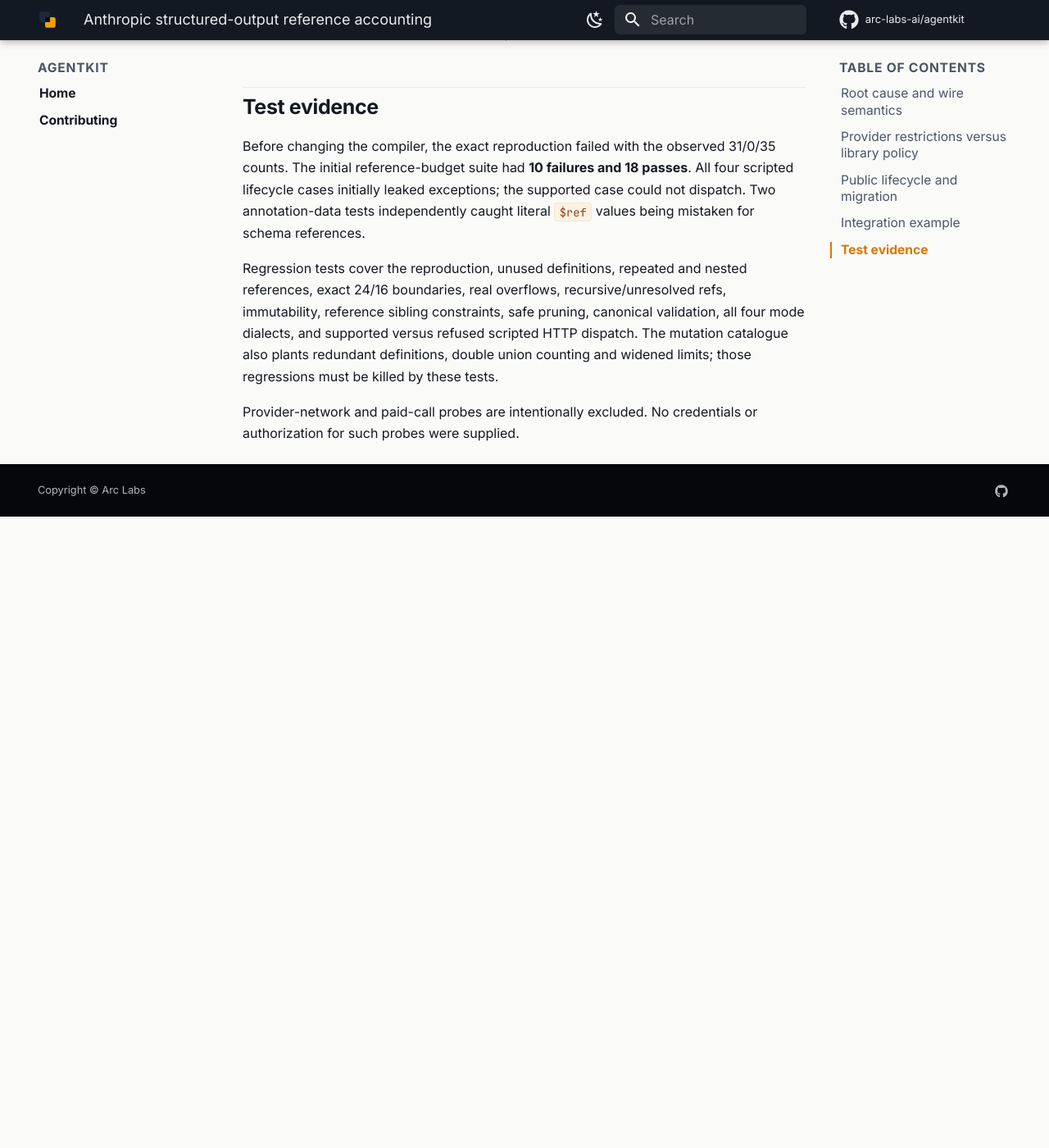
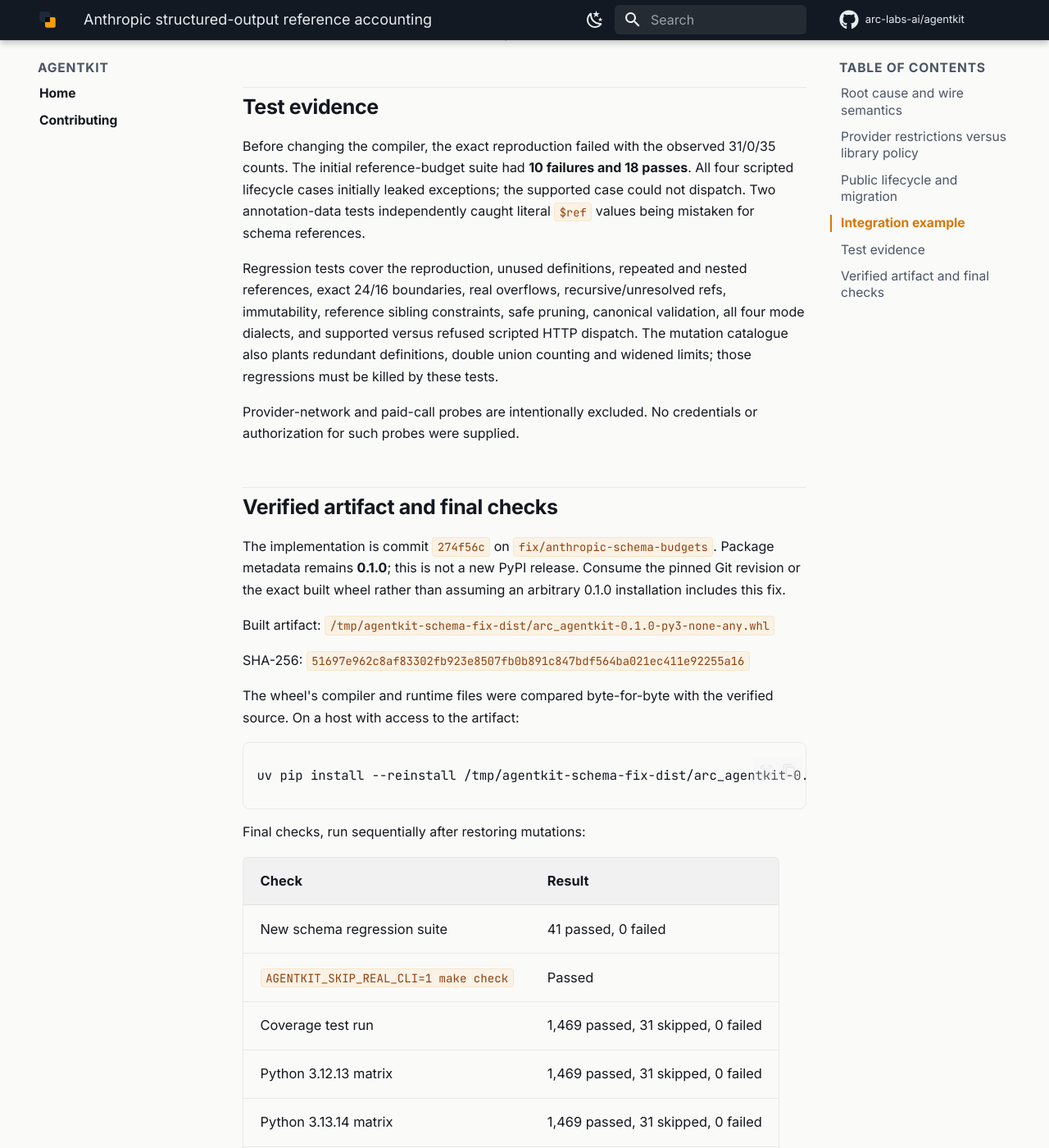
Before and after one commit to arc-labs-ai/agentkit, an MkDocs documentation site: the page built from docs/design/anthropic-schema-budgets.md, in a window 1280 px wide and 1400 px high, scrolled down 3587 px. Shown: the whole window at 82% size. Built offline with MkDocs 1.6.1 and Material for MkDocs 9.7.7, drawn with Linux system fonts in a browser that asks for light colours; comment, search, counter and statistics services are not loaded; before the commit the page ends 4217 px from its top, so only the background shows below that; some of the changed text lies outside the part shown.

Commit message:
Document schema fix artifact and verification results

````diff
--- a/docs/design/anthropic-schema-budgets.md
+++ b/docs/design/anthropic-schema-budgets.md
@@ -148,3 +148,44 @@
 
 Provider-network and paid-call probes are intentionally excluded. No credentials
 or authorization for such probes were supplied.
+
+## Verified artifact and final checks
+
+The implementation is commit `274f56c` on `fix/anthropic-schema-budgets`.
+Package metadata remains **0.1.0**; this is not a new PyPI release. Consume the
+pinned Git revision or the exact built wheel rather than assuming an arbitrary
+0.1.0 installation includes this fix.
+
+Built artifact: `/tmp/agentkit-schema-fix-dist/arc_agentkit-0.1.0-py3-none-any.whl`
+
+SHA-256: `51697e962c8af83302fb923e8507fb0b891c847bdf564ba021ec411e92255a16`
+
+The wheel's compiler and runtime files were compared byte-for-byte with the
+verified source. On a host with access to the artifact:
+
+```bash
+uv pip install --reinstall /tmp/agentkit-schema-fix-dist/arc_agentkit-0.1.0-py3-none-any.whl
+```
+
+Final checks, run sequentially after restoring mutations:
+
+| Check | Result |
+| --- | --- |
+| New schema regression suite | 41 passed, 0 failed |
+| `AGENTKIT_SKIP_REAL_CLI=1 make check` | Passed |
+| Coverage test run | 1,469 passed, 31 skipped, 0 failed |
+| Python 3.12.13 matrix | 1,469 passed, 31 skipped, 0 failed |
+| Python 3.13.14 matrix | 1,469 passed, 31 skipped, 0 failed |
+| Reported branch coverage | 77%, threshold unchanged |
+| Ruff lint and schema/test formatting | Passed |
+| Strict mypy | Passed, 143 source files |
+| Mutation anchor verification | Passed; no source left mutated |
+| Targeted `schemabudget` mutations | 3/3 killed |
+| Documented imports | Passed, zero unresolved |
+| Wheel build and source comparison | Passed |
+
+The 31 skips are 24 real CLI argument-parser tests, six opt-in live/provider
+tests and one optional msgspec test. They were not represented as live provider
+successes. No provider-network or paid model probe was authorized or performed.
+The full unrelated mutation catalogue was not rerun; the three new schema
+mutations and the repository's required anchor gate passed.
````
